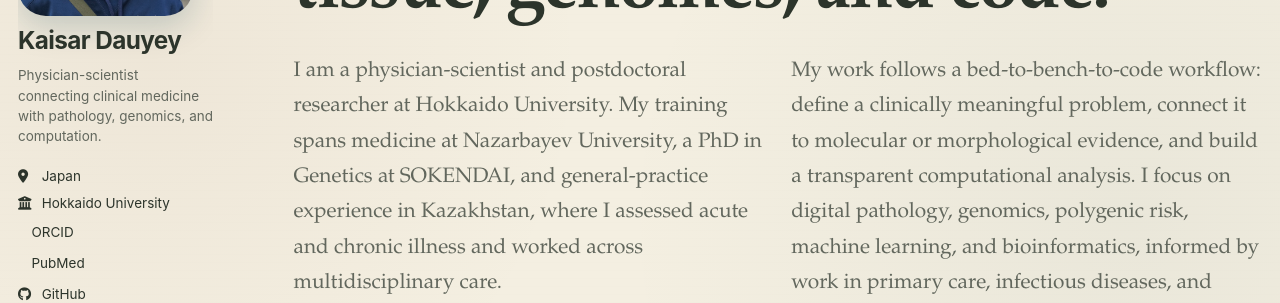
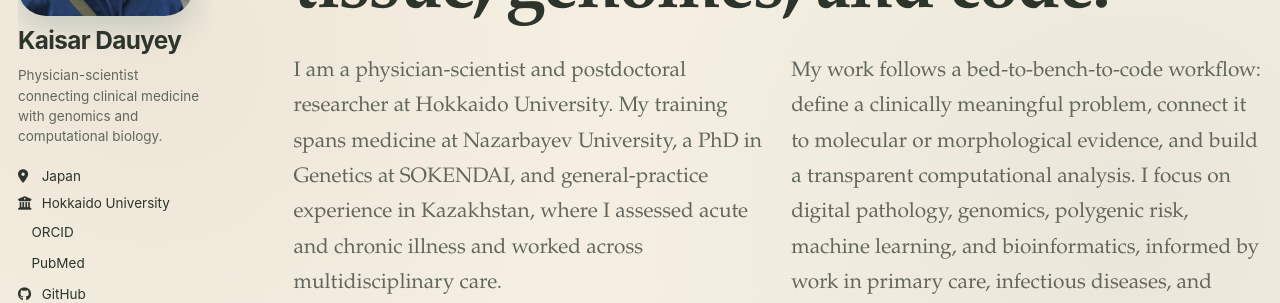
Before and after one commit to Kays3/Kays3.github.io, a Jekyll site: the page built from _pages/about.md, in a window 1280 px wide. Shown: the part 264-567 px from the top of the page. Built offline with Jekyll 4.4.1, drawn with Linux system fonts in a browser that asks for light colours; a style sheet for code colours, icons or effects is not loaded.

Commit message:
Update bio: remove pathology, simplify to computational biology

```diff
--- a/_config.yml
+++ b/_config.yml
@@ -26,7 +26,7 @@ author:
   avatar           : "kaisar-dauyey-2025.jpg"
   name             : "Kaisar Dauyey"
   pronouns         : # example: "she/her"
-  bio              : "Physician-scientist connecting clinical medicine with pathology, genomics, and computation."
+  bio              : "Physician-scientist connecting clinical medicine with genomics and computational biology."
   location         : "Japan"
   employer         : "Hokkaido University"
   uri              : # URL
```
